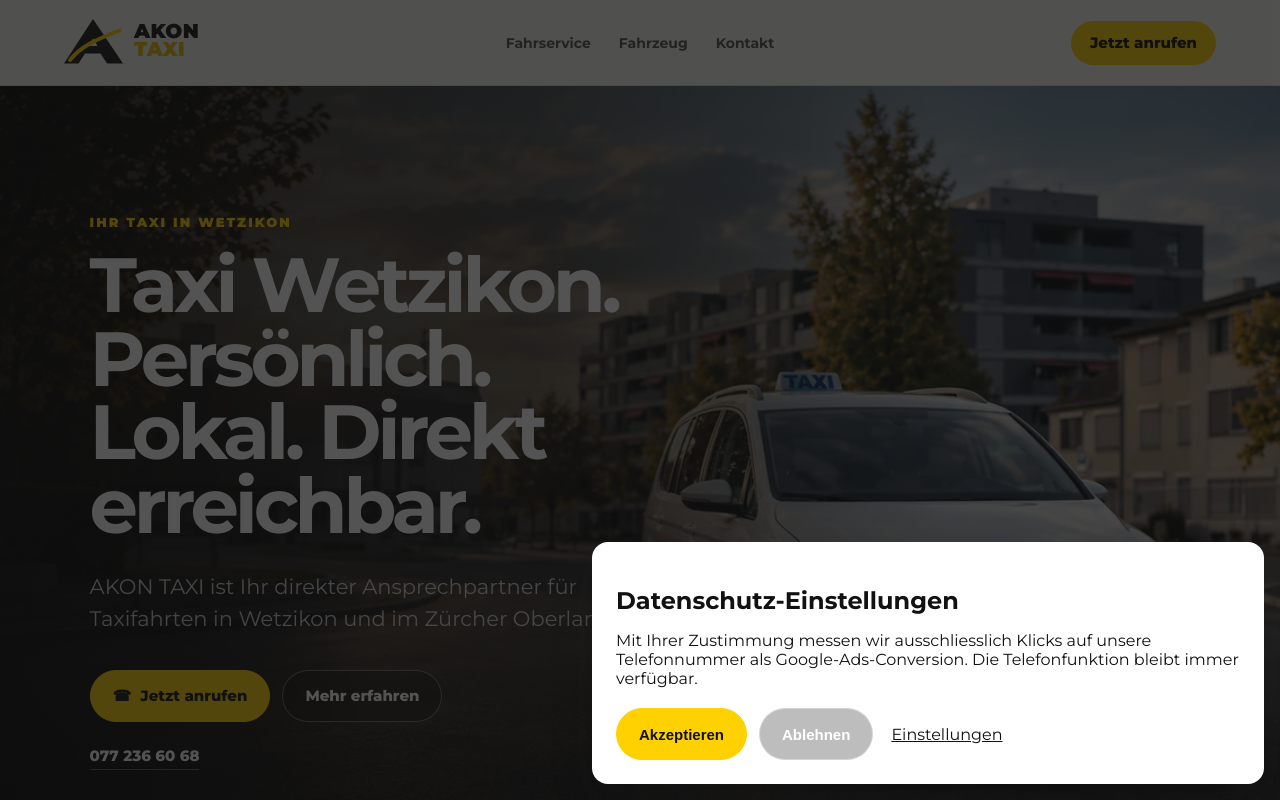
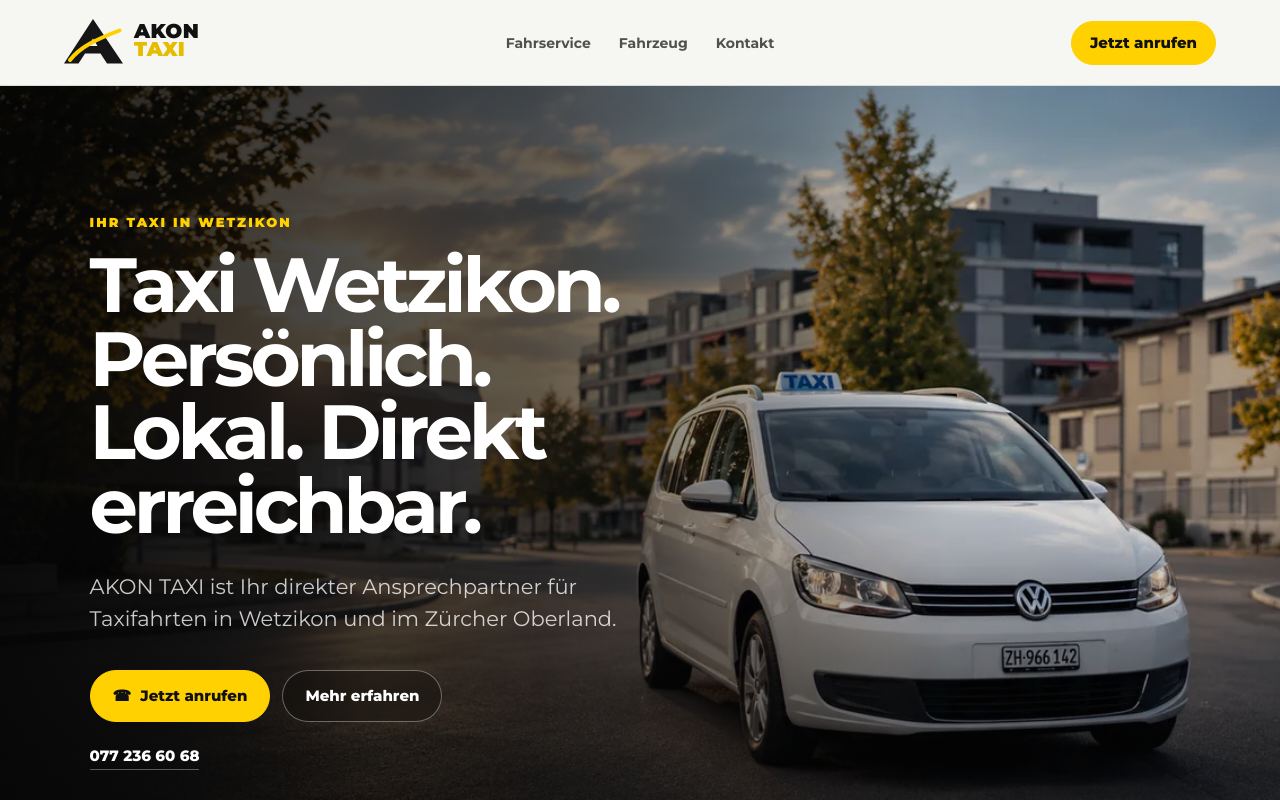
Before and after one commit to ankhorage/ch-akontaxi, a Next.js app: page / in a window 1280 px wide. Shown: the top 800 px of the page. Built offline with nearby package versions, Linux system fonts and the light colour scheme.

Commit message:
fix(privacy): gate consent and measurement while ads are paused

```diff
--- a/src/features/consent/ConsentManager.tsx
+++ b/src/features/consent/ConsentManager.tsx
@@ -8,18 +8,27 @@ import { type ReactNode, useEffect, useState } from 'react';
 import { createGoogleConsentState } from './createGoogleConsentState';
 import { MeasurementConsentContext } from './MeasurementConsentContext';
 
-const CONSENT_STORAGE_KEY = 'akon-taxi-google-consent';
+const CONSENT_STORAGE_KEY = 'akon-taxi-google-consent-v2';
 const GOOGLE_ADS_TAG_ID = 'AW-18499497170';
 
 type ConsentChoice = 'granted' | 'denied';
 
 interface ConsentManagerProps {
   readonly children?: ReactNode;
+  readonly measurementEnabled?: boolean;
 }
 
-/*** Render the accessible, persistent consent choice that controls optional Google Ads measurement. */
-export function ConsentManager({ children }: ConsentManagerProps) {
+/*** Render no tracking or consent UI unless optional measurement is explicitly enabled at build time. */
+export function ConsentManager({ children, measurementEnabled = false }: ConsentManagerProps) {
+  if (!measurementEnabled)
+    return <MeasurementConsentContext.Provider value={false}>{children}</MeasurementConsentContext.Provider>;
+  return <EnabledConsentManager>{children}</EnabledConsentManager>;
+}
+
+/*** Preserve explicit opt-in and revocation only when optional measurement is enabled. */
+function EnabledConsentManager({ children }: Pick<ConsentManagerProps, 'children'>) {
   const [choice, setChoice] = useState<ConsentChoice | null>(null);
+  const [isReady, setIsReady] = useState(false);
   const [isSettingsOpen, setIsSettingsOpen] = useState(false);
   useEffect(() => {
     const timeout = window.setTimeout(() => {
@@ -29,6 +38,7 @@ export function ConsentManager({ children }: ConsentManagerProps) {
         updateGoogleConsent(storedChoice);
         setChoice(storedChoice);
       }
+      setIsReady(true);
     });
 
     return () => window.clearTimeout(timeout);
@@ -39,9 +49,11 @@ export function ConsentManager({ children }: ConsentManagerProps) {
     updateGoogleConsent(nextChoice);
     setChoice(nextChoice);
     setIsSettingsOpen(false);
+    // A previously loaded measurement script must not survive a consent withdrawal.
+    if (nextChoice === 'denied' && choice === 'granted') window.location.reload();
   };
 
-  const isOpen = choice === null || isSettingsOpen;
+  const isOpen = isReady && (choice === null || isSettingsOpen);
   return (
     <MeasurementConsentContext.Provider value={choice === 'granted'}>
       {children}
@@ -51,7 +63,6 @@ export function ConsentManager({ children }: ConsentManagerProps) {
           isSettingsOpen={isSettingsOpen}
           onAccept={() => saveChoice('granted')}
           onDecline={() => saveChoice('denied')}
-          onOpenSettings={() => setIsSettingsOpen(true)}
         />
       ) : (
         <button
@@ -90,7 +101,6 @@ interface ConsentDialogProps {
   readonly isSettingsOpen: boolean;
   readonly onAccept: () => void;
   readonly onDecline: () => void;
-  readonly onOpenSettings: () => void;
 }
 
 /*** Render the focused choice dialog without adding a separate third-party consent platform. */
@@ -98,27 +108,23 @@ function ConsentDialog({
   isSettingsOpen,
   onAccept,
   onDecline,
-  onOpenSettings,
 }: ConsentDialogProps) {
   return (
-    <section
+    <aside
       aria-describedby="consent-description"
       aria-labelledby="consent-title"
-      aria-modal="true"
       className="consent-manager"
-      role="dialog"
     >
       <div className="consent-manager__content">
-        <h2 id="consent-title">Datenschutz-Einstellungen</h2>
+        <h2 id="consent-title">Optionale Messung</h2>
         <p id="consent-description">
-          Mit Ihrer Zustimmung messen wir ausschliesslich Klicks auf unsere Telefonnummer als
-          Google-Ads-Conversion. Die Telefonfunktion bleibt immer verfügbar.
+          Dürfen wir Google Ads für Werbe- und Anrufmessung sowie Vercel für
+          Nutzungsstatistiken verwenden? Auch ohne Zustimmung können Sie uns jederzeit anrufen.
         </p>
         {isSettingsOpen ? (
           <p>
-            Die optionale Google-Ads-Messung verwendet Google Consent Mode für Anzeigen-Speicherung,
-            Anzeigen-Nutzerdaten, Anzeigen-Personalisierung und Analytics-Speicherung gemeinsam. Sie
-            können diese Auswahl jederzeit hier ändern.
+            Sie können Ihre Einwilligung jederzeit widerrufen. Details finden Sie in
+            unserer <a href="/impressum#datenschutz">Datenschutzerklärung</a>.
           </p>
         ) : null}
         <div className="consent-manager__actions">
@@ -128,14 +134,12 @@ function ConsentDialog({
           <button className="button button--ghost" onClick={onDecline} type="button">
             Ablehnen
           </button>
-          {!isSettingsOpen ? (
-            <button className="consent-manager__settings" onClick={onOpenSettings} type="button">
-              Einstellungen
-            </button>
-          ) : null}
+          <a className="consent-manager__details" href="/impressum#datenschutz">
+            Datenschutz
+          </a>
         </div>
       </div>
-    </section>
+    </aside>
   );
 }
 
```
